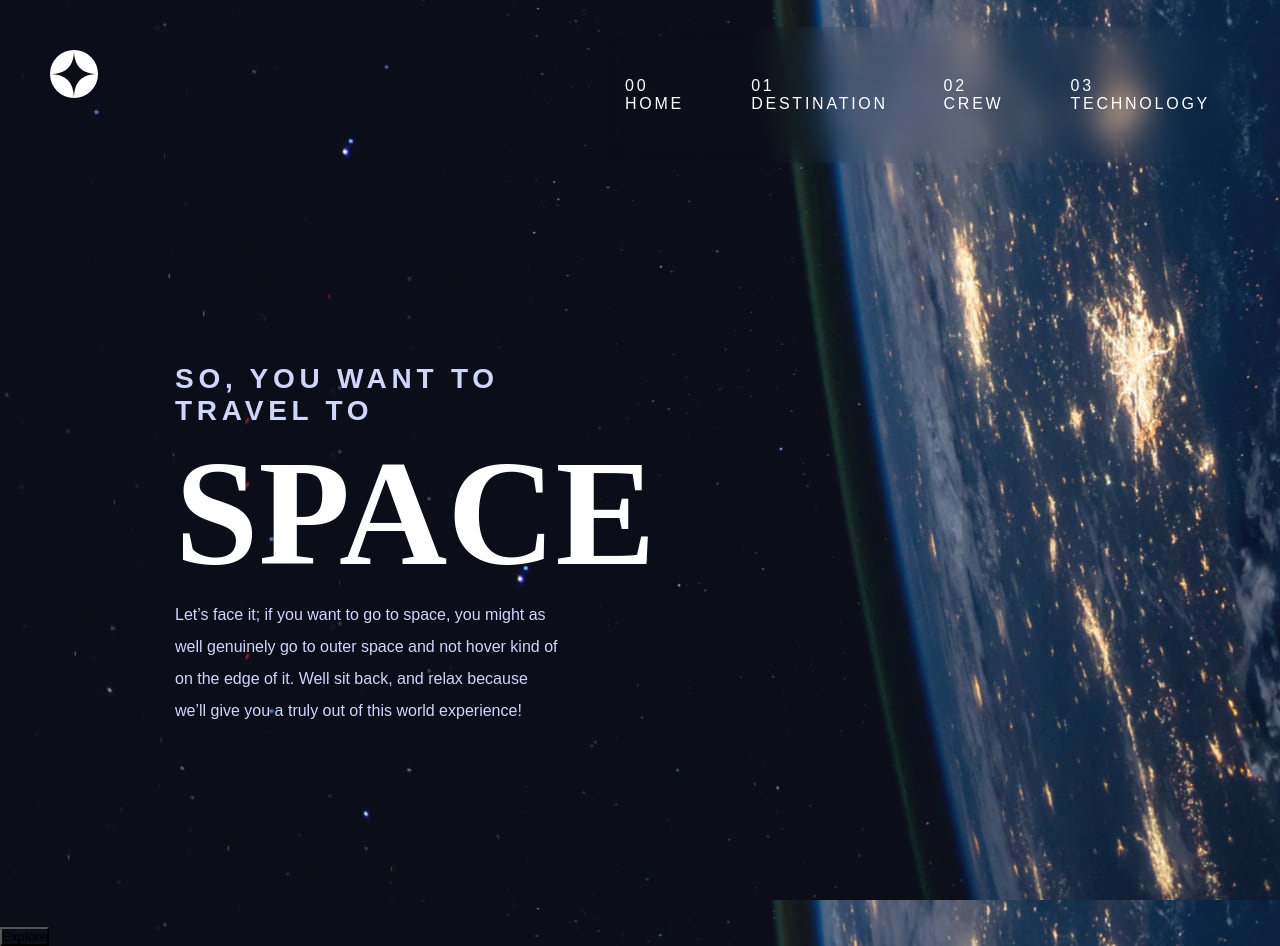
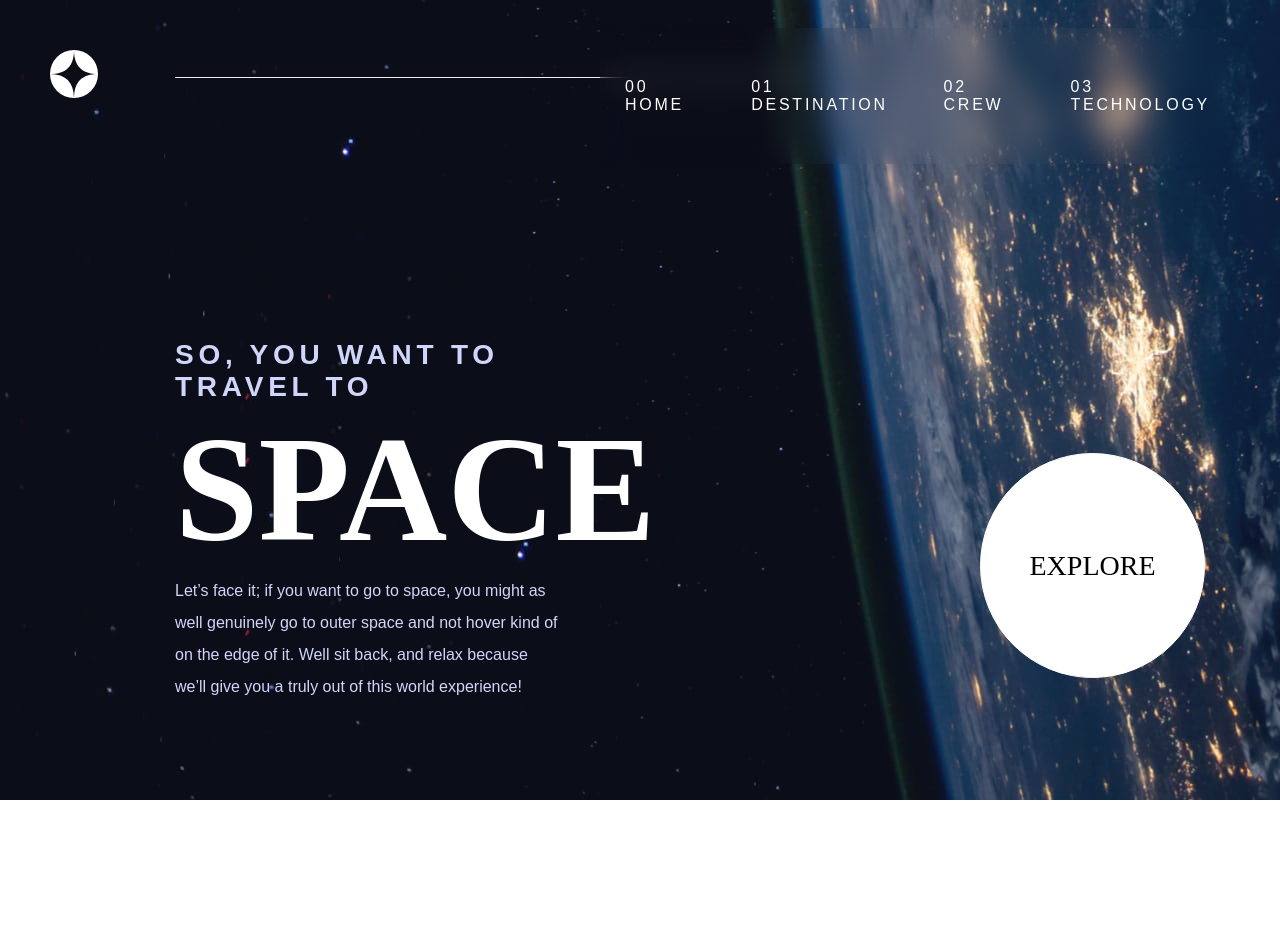
Before and after one commit to istoga/spacechallenge, a plain HTML site: page index.html in a window 1280 px wide. After the commit the page ends 800 px from the top, so only its background shows below. Drawn offline with Linux system fonts and the light colour scheme; a web font is replaced by a local one.

Commit message:
Navbar, button styling

```diff
--- a/index.html
+++ b/index.html
@@ -36,7 +36,9 @@
     </p>
   </div>
 
+  <div class="white-button">
   <button>Explore</button>
+  </div>
 
 </body>
 </html>
--- a/styles.css
+++ b/styles.css
@@ -19,8 +19,9 @@
 
 hr {
       width: 50%;
-      margin-left: 50px;
-      border: #fff;
+      margin-left: 175px;
+      border-top:  0px solid #fff;
+      z-index: 1;
   }
 
 nav {
@@ -30,6 +31,7 @@ nav {
     z-index: -500;
     margin: -50px 50px 0px 600px;
     padding: 50px 15px 50px 25px;
+
 }
 
 .nav-text {
@@ -47,10 +49,12 @@ nav {
     gap: 50px;
     #margin: 50px;
     background: none;
+
 }
 
 .home {
     background: none !important;
+
 }
 
 .dest {
@@ -65,34 +69,43 @@ nav {
     background: none !important;
 }
 
-
-
 li a {
     text-decoration: none;
     color: #fff;
     background: none;
+    text-decoration-thickness: 50%;
+}
+
+li a:hover {
+    text-decoration-color: gray;
 
 }
 
 .home:hover {
     text-decoration: underline;
+
 }
 
 .dest:hover {
     text-decoration: underline;
+    color: gray;
 }
 
 .crew:hover {
     text-decoration: underline;
+    color: gray;
 }
+
 
 .tech:hover {
     text-decoration: underline;
+    color: gray;
 }
 
 .home-text-block {
     width: 30%;
-    margin: 200px 175px;
+    margin: 175px;
+
 }
 
 h1 {
@@ -116,3 +129,29 @@ p {
     line-height: 2rem;
     color: #d0d6f9;
 }
+
+button {
+    background: #fff;
+    border-radius: 50%;
+    height: 225px;
+    width: 225px;
+    border: 1px solid #fff;
+    font-family: 'Bellefair', serif;
+    font-size: 28px;
+    text-transform: uppercase;
+}
+
+.white-button {
+    display: flex;
+    justify-content: flex-end;
+    margin-right: 75px;
+    margin-top: -425px;
+    background: none;
+
+}
+
+button:hover {
+    #border-radius: 50%;
+    box-shadow: 0px 0px 1px  50px gray;
+
+}
```
